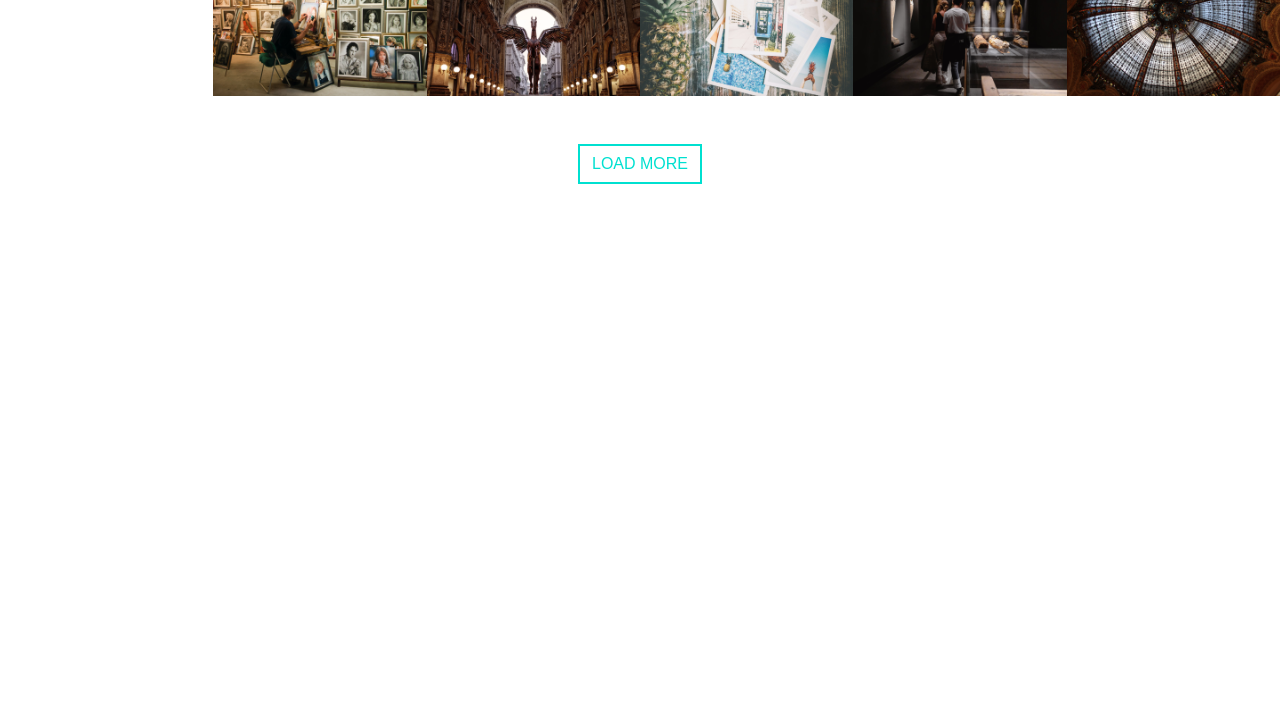
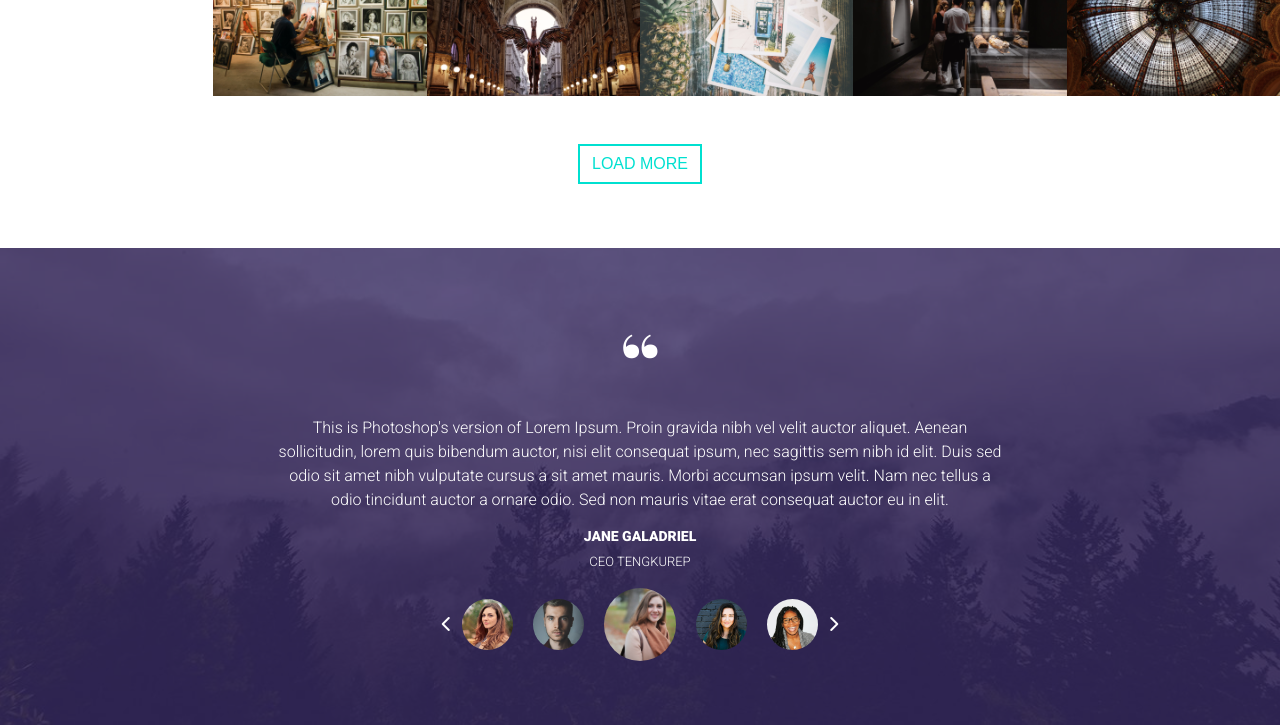
Before and after one commit to jamesbipul914/psd-to-html-01, a plain HTML site: page index.html in a window 1280 px wide. Shown: the part 3466-4191 px from the top of the page. Before the commit the page ends 3714 px from the top, so only its background shows below. Drawn offline with nearby package versions, Linux system fonts and the light colour scheme.

Commit message:
Testimonial Part in the repo

```diff
--- a/assets/css/responsive.css
+++ b/assets/css/responsive.css
@@ -20,6 +20,10 @@
 
     .team {
         width: 100%%;
+    }
+
+    .testimonial-text p {
+        padding: 0 20px;
     }
 
 }
--- a/assets/css/style.css
+++ b/assets/css/style.css
@@ -265,7 +265,7 @@ ul {
     width: 100%;
     height: 100%;
     background-color: #30235f;
-    opacity: 0.85;
+    opacity: 0.75;
 }
 
  #team hr {
@@ -319,3 +319,66 @@ ul {
     border: 2px solid #30235f;
     color: #30235f;
 }
+
+/* Testimonial CSS */
+
+#testimonial {
+    background-image: url(../images/testimonial/testimonial-bg.jpg);
+    background-position: center;
+    background-repeat: no-repeat;
+    background-size: cover;
+    position: relative;
+ }
+#testimonial::before {
+     content: "";
+     position: absolute;
+     top: 0;
+     left: 0;
+     width: 100%;
+     height: 100%;
+     background-color: #30235f;
+     opacity: 0.75;
+}
+.testimonial {
+    position: relative;
+    z-index: 1;
+}
+.testimonial-text p {
+    font-size: 16px;
+    font-family: 'Roboto', sans-serif;
+    font-weight: 300;
+    color: #fff;
+}
+.testimonial-text h2 {
+    color: #fff;
+    font-size: 80px;
+}
+.testimonial-detail h4 {
+    color: #fff;
+    font-size: 14px;
+    font-family: 'Roboto', sans-serif;
+    font-weight: 900;
+}
+.testimonial-detail p {
+    font-size: 13px;
+    color: #fff;
+}
+
+.testimonial-img {
+    align-items: center;
+    justify-content: center;
+}
+.testimonial-img img {
+    width: 7%;
+    border-radius: 50%;
+    display: inline-block;
+    margin: 0 10px;
+}
+
+.testimonial-img img:nth-child(4) {
+    width: 10%;
+}
+
+.arrow {
+    color: #fff;
+}
--- a/index.html
+++ b/index.html
@@ -328,6 +328,37 @@
           </div>
         </div>
       </section>
+      <!-- Work Part Ends Here -->
+      <!-- Testimonial Part Starts Here -->
+      <section id="testimonial">
+        <div class="testimonial">
+          <div class="container">
+            <div class="row">
+              <div class="col-lg-8 mx-auto px-3">
+                <div class="testimonial-text text-center">
+                  <h2>“</h2>
+                  <p>This is Photoshop's version  of Lorem Ipsum. Proin gravida nibh vel velit auctor aliquet. Aenean sollicitudin, lorem quis bibendum auctor, nisi elit consequat ipsum, nec sagittis sem nibh id elit. Duis sed odio sit amet nibh vulputate cursus a sit amet mauris. Morbi accumsan ipsum velit. Nam nec tellus a odio tincidunt auctor a ornare odio. Sed non  mauris vitae erat consequat auctor eu in elit.</p>
+                  <div class="testimonial-detail text-uppercase">
+                    <h4>Jane Galadriel</h4>
+                    <p>CEO Tengkurep</p>
+                  </div>
+                  <div class="testimonial-img d-flex flex-row">
+                    <i class="fa-solid fa-chevron-left arrow"></i>
+                    <img src="./assets/images/testimonial/t-1.jpg" alt="Testimonial">
+                    <img src="./assets/images/testimonial/t-2.jpg" alt="Testimonial">
+                    <img src="./assets/images/testimonial/t-3.jpg" alt="Testimonial">
+                    <img src="./assets/images/testimonial/t-4.jpg" alt="Testimonial">
+                    <img src="./assets/images/testimonial/t-5.jpg" alt="Testimonial">
+                    <i class="fa-solid fa-chevron-right arrow"></i>
+                  </div>
+                </div>
+              </div>
+            </div>
+          </div>
+        </div>
+      </section>
+      <!-- Testimonial Part Ends Here -->
+
     </main>
 </body>
 </html>
```
